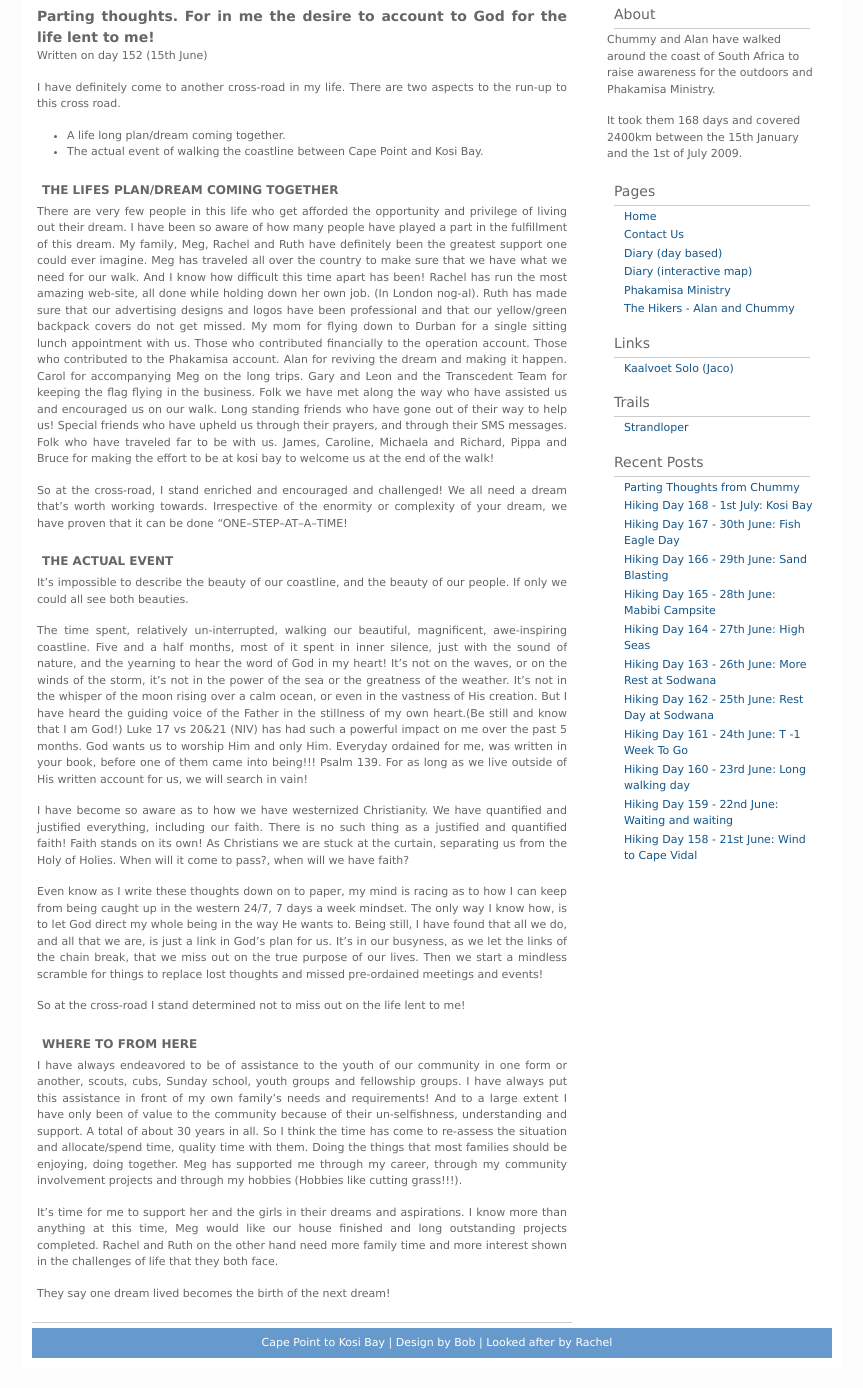
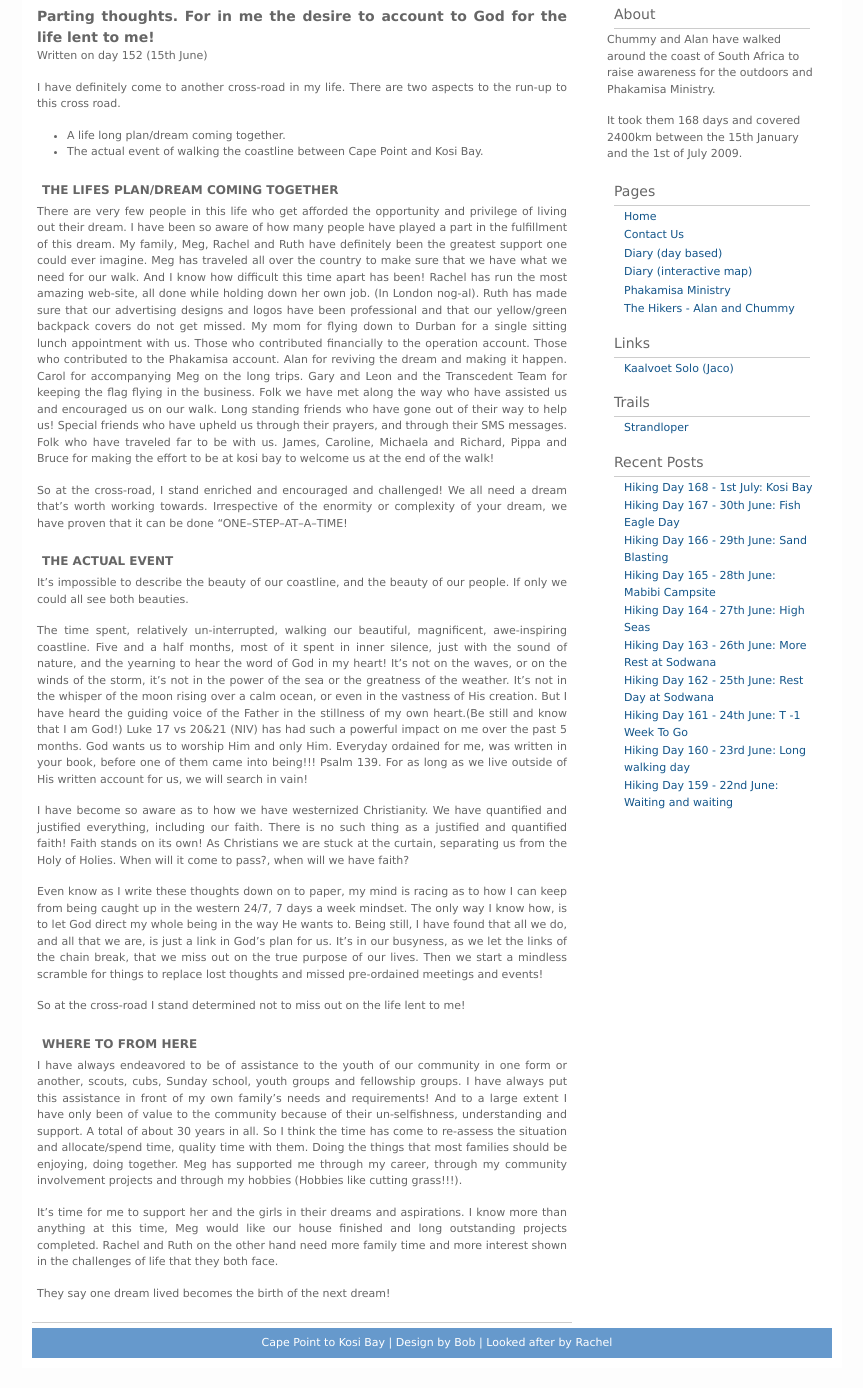
Before and after one commit to rnienaber/cape2kosi, a Jekyll site: the page built from pages/parting-thoughts-from-chummy.html, in a window 1280 px wide, cut to the strip 184-1572 px from the top of the page. Shown: the whole strip, without its empty margins (208-1071 px from the left). Built offline with Jekyll 4.4.1, drawn with Linux system fonts in a browser that asks for light colours; some of the changed lines change nothing that is shown.

Commit message:
Sidebar building from posts

```diff
--- a/_includes/sidebar.html
+++ b/_includes/sidebar.html
@@ -29,25 +29,14 @@
                 </ul>
             </li>
 
-
-
             <li>
                 <h2>Recent Posts</h2>
                 <ul>
-                    <li><a href='http://www.cape2kosi.com/2009/08/25/parting-thoughts-from-chummy/' title='Parting Thoughts from Chummy'>Parting Thoughts from Chummy</a></li>
-                    <li><a href='http://www.cape2kosi.com/2009/07/01/hiking-day-168/' title='Hiking Day 168 - 1st July: Kosi Bay'>Hiking Day 168 - 1st July: Kosi Bay</a></li>
-                    <li><a href='http://www.cape2kosi.com/2009/06/30/hiking-day-167/' title='Hiking Day 167 - 30th June: Fish Eagle Day'>Hiking Day 167 - 30th June: Fish Eagle Day</a></li>
-                    <li><a href='http://www.cape2kosi.com/2009/06/29/hiking-day-166/' title='Hiking Day 166 - 29th June: Sand Blasting'>Hiking Day 166 - 29th June: Sand Blasting</a></li>
-                    <li><a href='http://www.cape2kosi.com/2009/06/28/hiking-day-165/' title='Hiking Day 165 - 28th June: Mabibi Campsite'>Hiking Day 165 - 28th June: Mabibi Campsite</a></li>
-                    <li><a href='http://www.cape2kosi.com/2009/06/27/hiking-day-164/' title='Hiking Day 164 - 27th June: High Seas'>Hiking Day 164 - 27th June: High Seas</a></li>
-                    <li><a href='http://www.cape2kosi.com/2009/06/26/hiking-day-163/' title='Hiking Day 163 - 26th June: More Rest at Sodwana'>Hiking Day 163 - 26th June: More Rest at Sodwana</a></li>
-                    <li><a href='http://www.cape2kosi.com/2009/06/25/hiking-day-162/' title='Hiking Day 162 - 25th June: Rest Day at Sodwana'>Hiking Day 162 - 25th June: Rest Day at Sodwana</a></li>
-                    <li><a href='http://www.cape2kosi.com/2009/06/24/hiking-day-161/' title='Hiking Day 161 - 24th June: T -1 Week To Go'>Hiking Day 161 - 24th June: T -1 Week To Go</a></li>
-                    <li><a href='http://www.cape2kosi.com/2009/06/23/hiking-day-160/' title='Hiking Day 160 - 23rd June: Long walking day'>Hiking Day 160 - 23rd June: Long walking day</a></li>
-                    <li><a href='http://www.cape2kosi.com/2009/06/22/hiking-day-159/' title='Hiking Day 159 - 22nd June: Waiting and waiting'>Hiking Day 159 - 22nd June: Waiting and waiting</a></li>
-                    <li><a href='http://www.cape2kosi.com/2009/06/21/hiking-day-158/' title='Hiking Day 158 - 21st June: Wind to Cape Vidal'>Hiking Day 158 - 21st June: Wind to Cape Vidal</a></li>
 
-                </ul>
+                    {% for post in site.posts limit:10 %}
+                    <li><a href='{{ post.url }}' title='{{ post.title }}'>{{ post.title }}</a></li>
+                    {% endfor %}
+
             </li>
 
         </ul>
```
